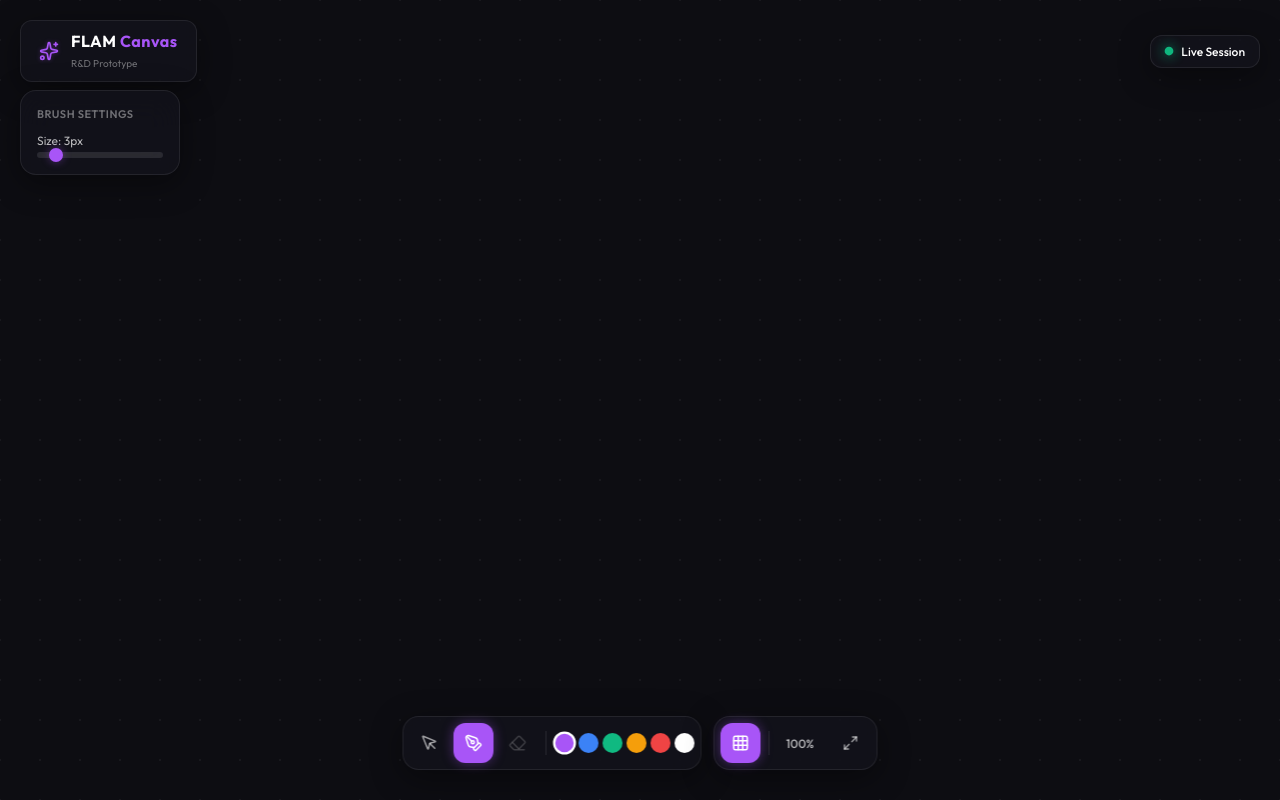
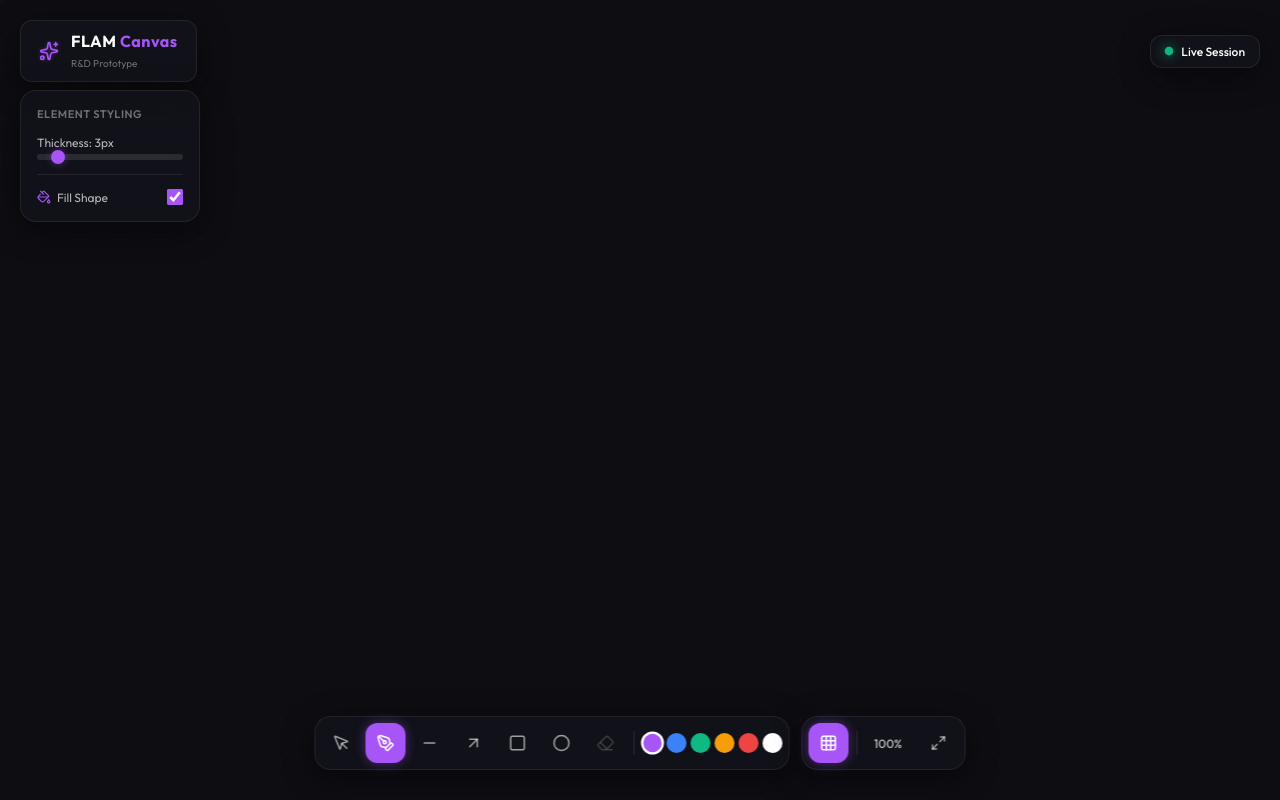
Before and after one commit to PrateekPulkit/collaborative_canvas, a React (Vite) app: page / in a window 1280 px wide. Built offline with nearby package versions, Linux system fonts and the light colour scheme.

Commit message:
feat: add shape drawing tools for lines, arrows, rectangles, and circles

```diff
--- a/src/components/DrawingCanvas.jsx
+++ b/src/components/DrawingCanvas.jsx
@@ -2,6 +2,10 @@ import React, { useState, useRef, useEffect } from 'react';
 import {
   MousePointer,
   PenTool,
+  Minus,
+  ArrowUpRight,
+  Square,
+  Circle as CircleIcon,
   Eraser,
   Undo2,
   Redo2,
@@ -9,9 +13,18 @@ import {
   Grid,
   Sparkles,
   Maximize2,
-  Minimize2
+  PaintBucket
 } from 'lucide-react';
 import { screenToCanvas, calculateZoomPan } from '../utils/canvasMath';
+
+// Helper to convert hex to semi-transparent RGBA for shape fills
+function hexToRgba(hex, alpha = 0.15) {
+  if (!hex || !hex.startsWith('#')) return hex;
+  const r = parseInt(hex.slice(1, 3), 16);
+  const g = parseInt(hex.slice(3, 5), 16);
+  const b = parseInt(hex.slice(5, 7), 16);
+  return `rgba(${r}, ${g}, ${b}, ${alpha})`;
+}
 
 export default function DrawingCanvas() {
   const canvasRef = useRef(null);
@@ -20,7 +33,7 @@ export default function DrawingCanvas() {
   // Viewport state
   const [zoom, setZoom] = useState(1);
   const [pan, setPan] = useState({ x: 0, y: 0 });
-  const [activeTool, setActiveTool] = useState('pen'); // 'select' | 'pen' | 'eraser'
+  const [activeTool, setActiveTool] = useState('pen'); // 'select' | 'pen' | 'line' | 'arrow' | 'rect' | 'circle'
   const [showGrid, setShowGrid] = useState(true);
 
   // Element states
@@ -31,10 +44,12 @@ export default function DrawingCanvas() {
   const [isDrawing, setIsDrawing] = useState(false);
   const [isPanning, setIsPanning] = useState(false);
   const panStart = useRef({ x: 0, y: 0 });
+  const dragStart = useRef({ x: 0, y: 0 });
 
   // Custom styles state
   const [strokeColor, setStrokeColor] = useState('#a855f7'); // Neon purple
   const [strokeWidth, setStrokeWidth] = useState(3);
+  const [fillEnabled, setFillEnabled] = useState(true);
 
   // Handle canvas sizing
   useEffect(() => {
@@ -121,13 +136,24 @@ export default function DrawingCanvas() {
 
   // Render individual canvas element
   const drawElement = (ctx, element) => {
-    if (element.type === 'pen' && element.points && element.points.length > 0) {
     ctx.save();
     ctx.strokeStyle = element.strokeColor;
     ctx.lineWidth = element.strokeWidth;
     ctx.lineCap = 'round';
     ctx.lineJoin = 'round';
 
+    // Handle dashed/dotted patterns
+    if (element.dashPattern === 'dashed') {
+      ctx.setLineDash([12, 8]);
+    } else if (element.dashPattern === 'dotted') {
+      ctx.setLineDash([2, 6]);
+    } else {
+      ctx.setLineDash([]);
+    }
+
+    switch (element.type) {
+      case 'pen':
+        if (element.points && element.points.length > 0) {
           const pts = element.points;
           if (pts.length < 2) {
             ctx.beginPath();
@@ -137,7 +163,6 @@ export default function DrawingCanvas() {
           } else {
             ctx.beginPath();
             ctx.moveTo(pts[0].x, pts[0].y);
-
             // Quadratic curve interpolation for smooth freehand drawing
             for (let i = 1; i < pts.length - 1; i++) {
               const xc = (pts[i].x + pts[i + 1].x) / 2;
@@ -147,8 +172,75 @@ export default function DrawingCanvas() {
             ctx.lineTo(pts[pts.length - 1].x, pts[pts.length - 1].y);
             ctx.stroke();
           }
+        }
+        break;
+
+      case 'line':
+        ctx.beginPath();
+        ctx.moveTo(element.x, element.y);
+        ctx.lineTo(element.x + element.width, element.y + element.height);
+        ctx.stroke();
+        break;
+
+      case 'arrow':
+        ctx.beginPath();
+        ctx.moveTo(element.x, element.y);
+        const endX = element.x + element.width;
+        const endY = element.y + element.height;
+        ctx.lineTo(endX, endY);
+        ctx.stroke();
+
+        // Draw Arrowhead
+        const angle = Math.atan2(element.height, element.width);
+        const arrowLength = Math.max(12, element.strokeWidth * 3.5);
+        const arrowAngle = Math.PI / 6; // 30 degrees
+
+        // Solid arrowhead drawing (removes dashes for head)
+        ctx.setLineDash([]);
+        ctx.beginPath();
+        ctx.moveTo(endX, endY);
+        ctx.lineTo(
+          endX - arrowLength * Math.cos(angle - arrowAngle),
+          endY - arrowLength * Math.sin(angle - arrowAngle)
+        );
+        ctx.lineTo(
+          endX - arrowLength * Math.cos(angle + arrowAngle),
+          endY - arrowLength * Math.sin(angle + arrowAngle)
+        );
+        ctx.closePath();
+        ctx.fillStyle = element.strokeColor;
+        ctx.fill();
+        break;
+
+      case 'rect':
+        ctx.beginPath();
+        ctx.rect(element.x, element.y, element.width, element.height);
+        if (element.fillColor) {
+          ctx.fillStyle = element.fillColor;
+          ctx.fill();
+        }
+        ctx.stroke();
+        break;
+
+      case 'circle':
+        ctx.beginPath();
+        const rx = Math.abs(element.width / 2);
+        const ry = Math.abs(element.height / 2);
+        const cx = element.x + element.width / 2;
+        const cy = element.y + element.height / 2;
+        ctx.ellipse(cx, cy, rx, ry, 0, 0, 2 * Math.PI);
+        if (element.fillColor) {
+          ctx.fillStyle = element.fillColor;
+          ctx.fill();
+        }
+        ctx.stroke();
+        break;
+
+      default:
+        break;
+    }
+
     ctx.restore();
-    }
   };
 
   // Mouse / Touch Event Handlers
@@ -156,26 +248,40 @@ export default function DrawingCanvas() {
     const canvas = canvasRef.current;
     if (!canvas) return;
 
-    // Check if middle click or Space key is pressed (for Panning)
+    // Check if middle click or Shift key is pressed (for Panning)
     const isMiddleClick = e.button === 1;
-    const isSpacePressed = e.shiftKey; // Fallback helper if space key is awkward
+    const isSpaceOrShift = e.shiftKey;
 
-    if (isMiddleClick || isSpacePressed || activeTool === 'select') {
+    if (isMiddleClick || isSpaceOrShift || activeTool === 'select') {
       setIsPanning(true);
       panStart.current = { x: e.clientX - pan.x, y: e.clientY - pan.y };
       return;
     }
 
+    const coords = screenToCanvas(e.clientX, e.clientY, canvas, pan, zoom);
+    dragStart.current = coords;
+    setIsDrawing(true);
+
     if (activeTool === 'pen') {
-      setIsDrawing(true);
-      const coords = screenToCanvas(e.clientX, e.clientY, canvas, pan, zoom);
-
       setCurrentElement({
         id: `pen-${Date.now()}`,
         type: 'pen',
         points: [coords],
         strokeColor,
         strokeWidth
+      });
+    } else if (['line', 'arrow', 'rect', 'circle'].includes(activeTool)) {
+      setCurrentElement({
+        id: `${activeTool}-${Date.now()}`,
+        type: activeTool,
+        x: coords.x,
+        y: coords.y,
+        width: 0,
+        height: 0,
+        strokeColor,
+        strokeWidth,
+        fillColor: fillEnabled ? hexToRgba(strokeColor, 0.15) : null,
+        dashPattern: 'solid'
       });
     }
   };
@@ -192,14 +298,28 @@ export default function DrawingCanvas() {
       return;
     }
 
-    if (isDrawing && currentElement && activeTool === 'pen') {
+    if (!isDrawing || !currentElement) return;
+
     const coords = screenToCanvas(e.clientX, e.clientY, canvas, pan, zoom);
+
+    if (activeTool === 'pen') {
+      setCurrentElement(prev => {
+        if (!prev) return null;
+        return {
+          ...prev,
+          points: [...prev.points, coords]
+        };
+      });
+    } else if (['line', 'arrow', 'rect', 'circle'].includes(activeTool)) {
+      const width = coords.x - dragStart.current.x;
+      const height = coords.y - dragStart.current.y;
 
       setCurrentElement(prev => {
         if (!prev) return null;
         return {
           ...prev,
-          points: [...prev.points, coords]
+          width,
+          height
         };
       });
     }
@@ -262,7 +382,7 @@ export default function DrawingCanvas() {
         onContextMenu={handleContextMenu}
         style={{
           display: 'block',
-          cursor: isPanning ? 'grabbing' : activeTool === 'pen' ? 'crosshair' : 'default'
+          cursor: isPanning ? 'grabbing' : activeTool === 'pen' ? 'crosshair' : ['line', 'arrow', 'rect', 'circle'].includes(activeTool) ? 'crosshair' : 'default'
         }}
       />
 
@@ -341,6 +461,34 @@ export default function DrawingCanvas() {
               <PenTool size={18} />
             </button>
             <button
+              className={`tool-btn ${activeTool === 'line' ? 'active' : ''}`}
+              onClick={() => setActiveTool('line')}
+              title="Straight Line"
+            >
+              <Minus size={18} />
+            </button>
+            <button
+              className={`tool-btn ${activeTool === 'arrow' ? 'active' : ''}`}
+              onClick={() => setActiveTool('arrow')}
+              title="Arrow"
+            >
+              <ArrowUpRight size={18} />
+            </button>
+            <button
+              className={`tool-btn ${activeTool === 'rect' ? 'active' : ''}`}
+              onClick={() => setActiveTool('rect')}
+              title="Rectangle"
+            >
+              <Square size={18} />
+            </button>
+            <button
+              className={`tool-btn ${activeTool === 'circle' ? 'active' : ''}`}
+              onClick={() => setActiveTool('circle')}
+              title="Circle / Ellipse"
+            >
+              <CircleIcon size={18} />
+            </button>
+            <button
               className={`tool-btn ${activeTool === 'eraser' ? 'active' : ''}`}
               onClick={() => setActiveTool('eraser')}
               title="Eraser (Soon)"
@@ -412,7 +560,7 @@ export default function DrawingCanvas() {
           </div>
         </div>
 
-        {/* Sidebar Controls - Brush settings */}
+        {/* Sidebar Controls - Brush and Style settings */}
         <div style={{
           position: 'absolute',
           left: '20px',
@@ -424,13 +572,13 @@ export default function DrawingCanvas() {
             borderRadius: '16px',
             display: 'flex',
             flexDirection: 'column',
-            gap: '12px',
-            width: '160px'
+            gap: '14px',
+            width: '180px'
           }}>
-            <span style={{ fontSize: '11px', fontWeight: 600, color: 'rgba(255, 255, 255, 0.4)', textTransform: 'uppercase', letterSpacing: '0.5px' }}>Brush Settings</span>
+            <span style={{ fontSize: '11px', fontWeight: 600, color: 'rgba(255, 255, 255, 0.4)', textTransform: 'uppercase', letterSpacing: '0.5px' }}>Element Styling</span>
 
             <div style={{ display: 'flex', flexDirection: 'column', gap: '4px' }}>
-              <span style={{ fontSize: '12px', color: 'rgba(255, 255, 255, 0.7)' }}>Size: {strokeWidth}px</span>
+              <span style={{ fontSize: '12px', color: 'rgba(255, 255, 255, 0.7)' }}>Thickness: {strokeWidth}px</span>
               <input
                 type="range"
                 min="1"
@@ -444,6 +592,25 @@ export default function DrawingCanvas() {
                 }}
               />
             </div>
+
+            <div style={{ width: '100%', height: '1px', backgroundColor: 'rgba(255, 255, 255, 0.08)' }} />
+
+            <div style={{ display: 'flex', alignItems: 'center', justifyContent: 'space-between' }}>
+              <span style={{ fontSize: '12px', color: 'rgba(255, 255, 255, 0.7)', display: 'flex', alignItems: 'center', gap: '6px' }}>
+                <PaintBucket size={14} color="#a855f7" /> Fill Shape
+              </span>
+              <input
+                type="checkbox"
+                checked={fillEnabled}
+                onChange={(e) => setFillEnabled(e.target.checked)}
+                style={{
+                  accentColor: '#a855f7',
+                  width: '16px',
+                  height: '16px',
+                  cursor: 'pointer'
+                }}
+              />
+            </div>
           </div>
         </div>
       </div>
```
Lines whose indentation alone changed are shown as unchanged.
